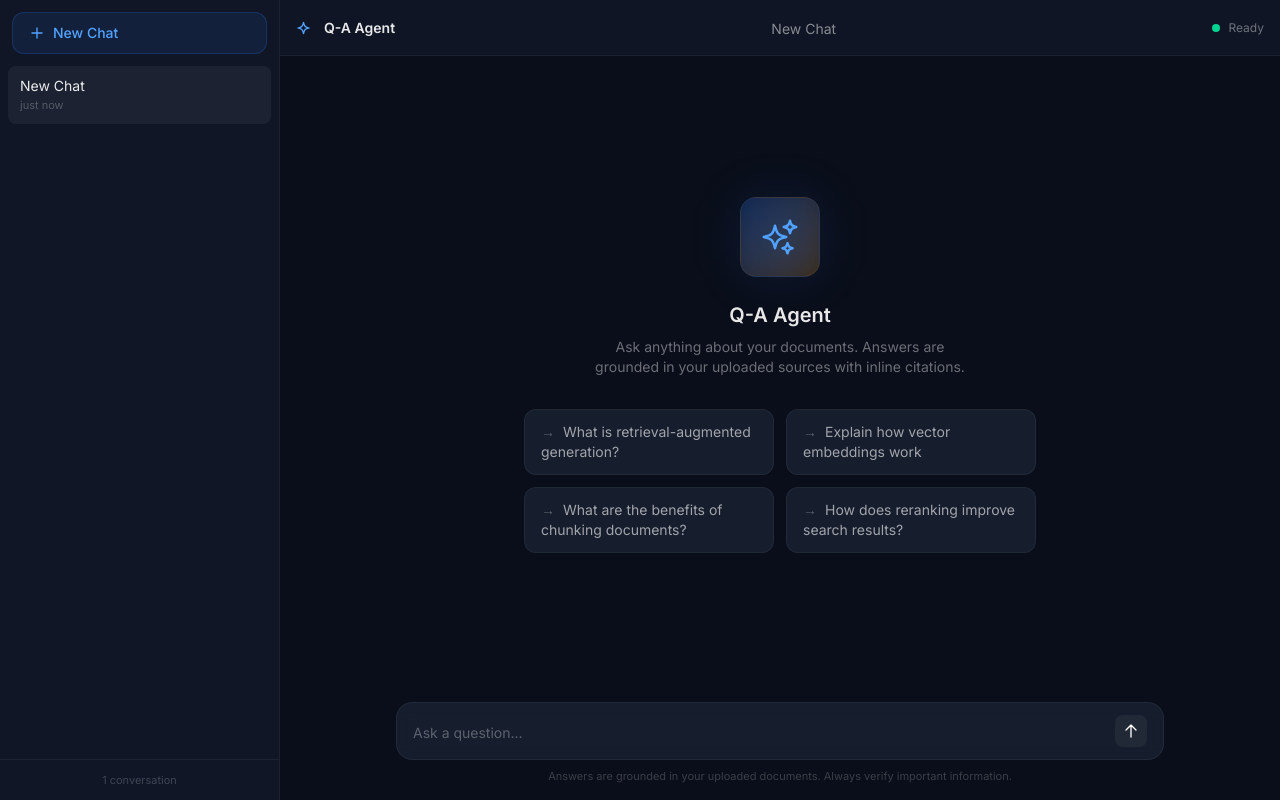
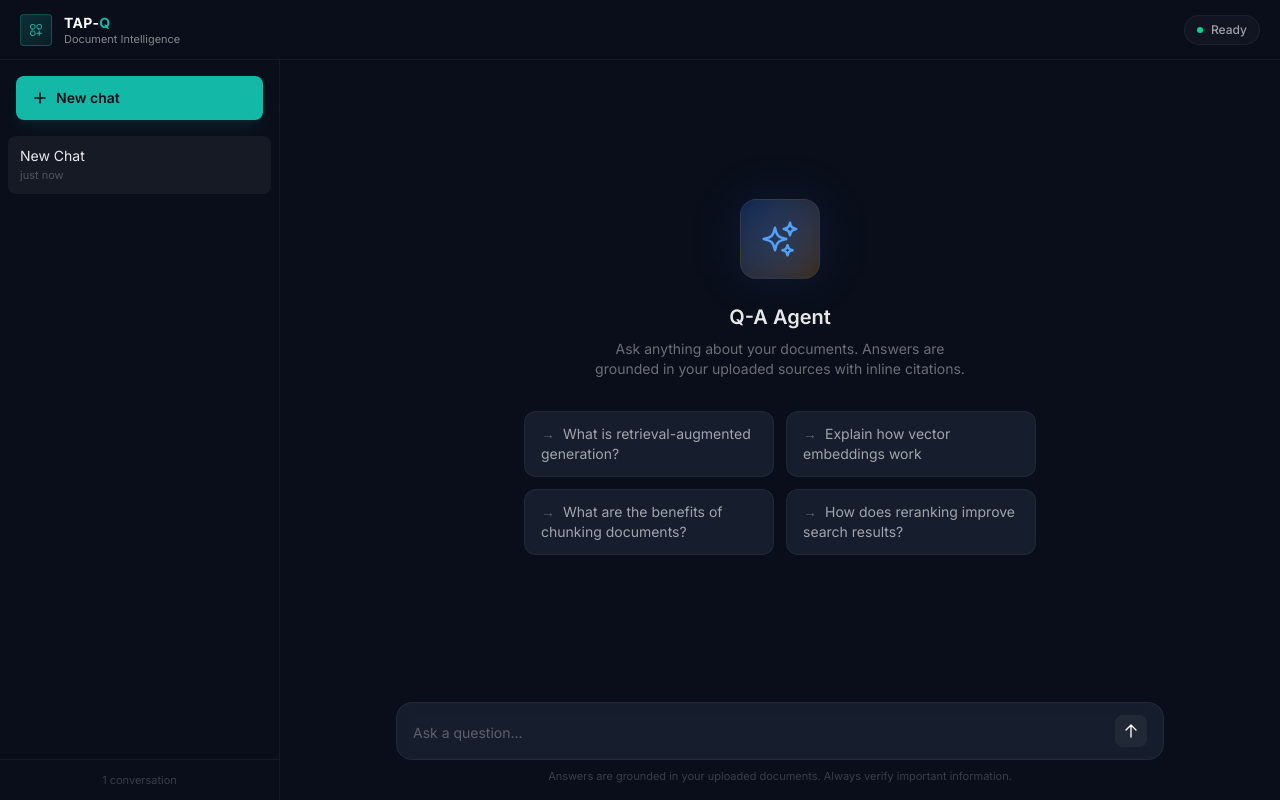
Before and after one commit to noursfar/Q-A-Agent, a React (Vite) app in the folder ui/: page / in a window 1280 px wide. Built offline with nearby package versions, Linux system fonts and the light colour scheme.

Commit message:
feat(ui): enhance topbar layout

```diff
--- a/ui/src/components/chat/ChatLayout.tsx
+++ b/ui/src/components/chat/ChatLayout.tsx
@@ -71,11 +71,14 @@ export default function ChatLayout() {
     setSelectedCitation(citation);
   }, []);
 
-  const currentSessionTitle =
-    sessions.find((s) => s.id === activeSessionId)?.title || 'New Chat';
+  return (
+    <div className="flex flex-col h-screen bg-navy-950 overflow-hidden font-sans">
+      <TopBar
+        status={status}
+        onToggleSidebar={() => setIsSidebarOpen(true)}
+      />
 
-  return (
-    <div className="flex h-screen bg-navy-950 overflow-hidden font-sans">
+      <div className="flex-1 flex overflow-hidden relative min-w-0">
         <ConversationSidebar
           sessions={sessions}
           activeSessionId={activeSessionId}
@@ -84,13 +87,6 @@ export default function ChatLayout() {
           onSelectSession={switchSession}
           onDeleteSession={deleteSession}
           onClose={() => setIsSidebarOpen(false)}
-      />
-
-      <div className="flex-1 flex flex-col relative min-w-0">
-        <TopBar
-          status={status}
-          sessionTitle={currentSessionTitle}
-          onToggleSidebar={() => setIsSidebarOpen(true)}
         />
 
         <div className="flex-1 flex overflow-hidden relative">
--- a/ui/src/components/chat/ConversationSidebar.tsx
+++ b/ui/src/components/chat/ConversationSidebar.tsx
@@ -44,32 +44,32 @@ export default function ConversationSidebar({
       <aside
         className={`
           fixed lg:static inset-y-0 left-0 z-40
-          w-[280px] bg-navy-900/95 backdrop-blur-xl border-r border-white/5
+          w-[280px] bg-navy-950 border-r border-white/5
           flex flex-col shrink-0
           transition-transform duration-300 ease-out
           ${isOpen ? 'translate-x-0' : '-translate-x-full lg:translate-x-0'}
         `}
       >
         {/* New Chat button */}
-        <div className="p-3">
+        <div className="p-4">
           <button
             onClick={() => {
               onNewChat();
               onClose();
             }}
-            className="w-full flex items-center gap-2 px-4 py-2.5 rounded-xl bg-blue-500/10 hover:bg-blue-500/20 border border-blue-500/20 text-sm text-blue-400 font-medium transition-colors cursor-pointer"
+            className="w-full flex items-center gap-2 px-4 py-3 rounded-lg bg-[#14B8A6] hover:bg-[#0d9488] text-sm text-navy-950 font-semibold transition-all cursor-pointer shadow-lg shadow-[#14B8A6]/10 hover:shadow-[#14B8A6]/20"
           >
             <svg
               xmlns="http://www.w3.org/2000/svg"
               viewBox="0 0 24 24"
               fill="none"
               stroke="currentColor"
-              strokeWidth={2}
+              strokeWidth={2.5}
               className="w-4 h-4"
             >
               <path strokeLinecap="round" strokeLinejoin="round" d="M12 4.5v15m7.5-7.5h-15" />
             </svg>
-            New Chat
+            New chat
           </button>
         </div>
 
--- a/ui/src/components/chat/TopBar.tsx
+++ b/ui/src/components/chat/TopBar.tsx
@@ -1,10 +1,9 @@
 interface TopBarProps {
   status: 'submitted' | 'streaming' | 'ready' | 'error';
-  sessionTitle: string;
   onToggleSidebar: () => void;
 }
 
-export default function TopBar({ status, sessionTitle, onToggleSidebar }: TopBarProps) {
+export default function TopBar({ status, onToggleSidebar }: TopBarProps) {
   const statusColor =
     status === 'ready' ? 'bg-emerald-400' :
     status === 'error' ? 'bg-red-400' :
@@ -17,7 +16,7 @@ export default function TopBar({ status, sessionTitle, onToggleSidebar }: TopBar
     'Streaming';
 
   return (
-    <header className="flex items-center gap-3 px-4 h-14 border-b border-white/5 bg-navy-900/80 backdrop-blur-sm shrink-0">
+    <header className="flex items-center gap-4 px-5 h-[60px] bg-navy-950 shrink-0 border-b border-white/5 relative z-10">
       {/* Hamburger — mobile sidebar toggle */}
       <button
         onClick={onToggleSidebar}
@@ -36,33 +35,29 @@ export default function TopBar({ status, sessionTitle, onToggleSidebar }: TopBar
       </button>
 
       {/* Brand */}
-      <div className="flex items-center gap-2">
-        <svg
-          xmlns="http://www.w3.org/2000/svg"
-          viewBox="0 0 24 24"
-          fill="none"
-          stroke="currentColor"
-          strokeWidth={1.5}
-          className="w-5 h-5 text-blue-400"
-        >
-          <path
-            strokeLinecap="round"
-            strokeLinejoin="round"
-            d="M9.813 15.904 9 18.75l-.813-2.846a4.5 4.5 0 0 0-3.09-3.09L2.25 12l2.846-.813a4.5 4.5 0 0 0 3.09-3.09L9 5.25l.813 2.846a4.5 4.5 0 0 0 3.09 3.09L15.75 12l-2.846.813a4.5 4.5 0 0 0-3.09 3.09Z"
-          />
-        </svg>
-        <span className="text-sm font-semibold text-white/90 hidden sm:inline">Q-A Agent</span>
+      <div className="flex items-center gap-3">
+        {/* Box Icon placeholder */}
+        <div className="w-8 h-8 rounded bg-gradient-to-br from-[#14B8A6]/20 to-[#14B8A6]/10 flex items-center justify-center border border-[#14B8A6]/30 shrink-0">
+          <svg xmlns="http://www.w3.org/2000/svg" viewBox="0 0 24 24" fill="none" stroke="currentColor" strokeWidth={1.5} className="w-4 h-4 text-[#14B8A6]">
+            <path strokeLinecap="round" strokeLinejoin="round" d="M13.5 16.875h3.375m0 0h3.375m-3.375 0V13.5m0 3.375v3.375M6 10.5h2.25a2.25 2.25 0 0 0 2.25-2.25V6a2.25 2.25 0 0 0-2.25-2.25H6A2.25 2.25 0 0 0 3.75 6v2.25A2.25 2.25 0 0 0 6 10.5Zm0 9.75h2.25A2.25 2.25 0 0 0 10.5 18v-2.25a2.25 2.25 0 0 0-2.25-2.25H6a2.25 2.25 0 0 0-2.25 2.25V18A2.25 2.25 0 0 0 6 20.25Zm9.75-9.75H18a2.25 2.25 0 0 0 2.25-2.25V6A2.25 2.25 0 0 0 18 3.75h-2.25A2.25 2.25 0 0 0 13.5 6v2.25a2.25 2.25 0 0 0 2.25 2.25Z" />
+          </svg>
+        </div>
+
+        <div className="flex flex-col">
+          <div className="flex items-center text-sm font-bold tracking-wide">
+            <span className="text-white">TAP-</span>
+            <span className="text-[#14B8A6]">Q</span>
+          </div>
+          <span className="text-[11px] text-white/50 leading-tight">Document Intelligence</span>
+        </div>
       </div>
 
-      {/* Session title */}
-      <div className="flex-1 text-center">
-        <span className="text-sm text-white/50 truncate">{sessionTitle}</span>
-      </div>
+      <div className="flex-1" />
 
-      {/* Status dot */}
-      <div className="flex items-center gap-2">
-        <span className={`w-2 h-2 rounded-full ${statusColor} ${status !== 'ready' && status !== 'error' ? 'animate-pulse' : ''}`} />
-        <span className="text-xs text-white/40 hidden sm:inline">{statusLabel}</span>
+      {/* Status Pill */}
+      <div className="flex items-center gap-2 px-3 py-1.5 rounded-full bg-white/[0.03] border border-white/5">
+        <span className={`w-1.5 h-1.5 rounded-full ${statusColor} ${status !== 'ready' && status !== 'error' ? 'animate-pulse' : ''}`} />
+        <span className="text-xs text-white/60 font-medium">{statusLabel}</span>
       </div>
     </header>
   );
```
Lines whose indentation alone changed are shown as unchanged.
